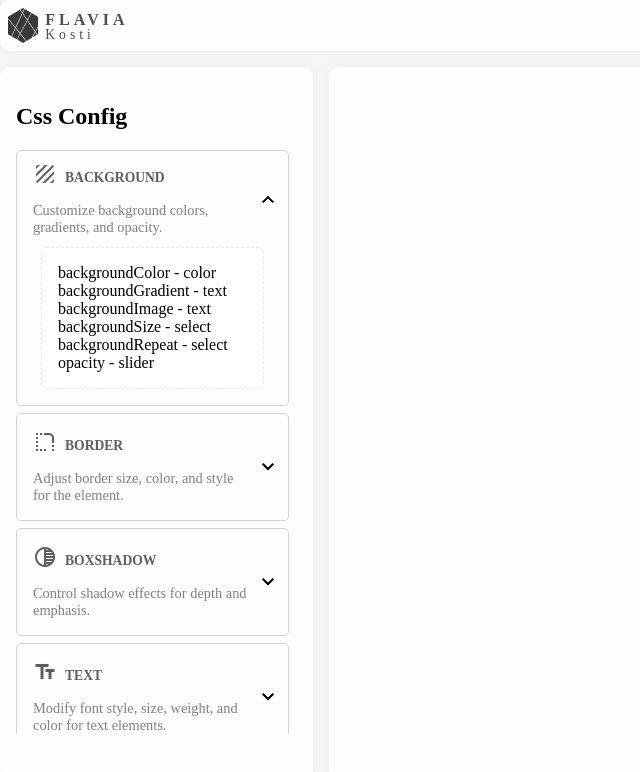
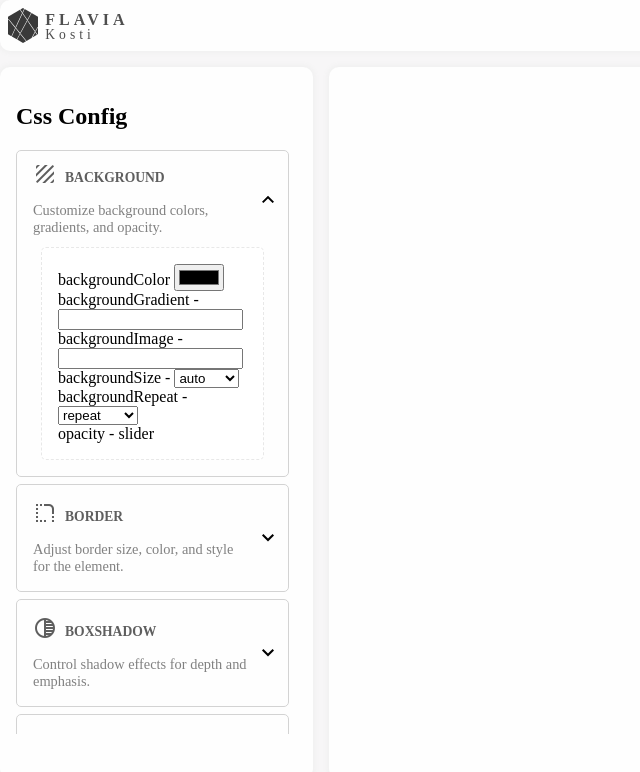
Before and after one commit to flavia3107/css-playground, an Angular app: page / in a window 1280 px wide. Both pictures are taken after a click on the button 152 px from the left and 211 px from the top of the page. Shown: the top 772 px of the page, without its empty margins (0-640 px from the left). Built offline with nearby package versions, Linux system fonts and the light colour scheme.

Commit message:
Css Playground: Config P1

```diff
--- a/src/app/app.config.ts
+++ b/src/app/app.config.ts
@@ -51,7 +51,39 @@ export const STATES = {
 	]
 }
 
-export const CSS_CONFIG = [
+interface BaseProperty {
+	name: string;
+	value: string | number | boolean;
+	label?: string;
+	unit?: string;
+}
+
+interface SimpleProperty extends BaseProperty {
+	type: 'color' | 'text' | 'number' | 'range' | 'slider' | 'toggle';
+	min?: number;
+	max?: number;
+	step?: number;
+}
+
+interface SelectProperty extends BaseProperty {
+	type: 'select';
+	options: string[];
+}
+
+interface BooleanProperty extends BaseProperty {
+	type: 'boolean';
+}
+
+export type CSSProperty = SimpleProperty | SelectProperty | BooleanProperty;
+
+export interface CSSSection {
+	section: string;
+	icon: string;
+	summary: string;
+	properties: CSSProperty[];
+}
+
+export const CSS_CONFIG: CSSSection[] = [
 	{
 		section: 'background',
 		icon: 'texture',
@@ -112,10 +144,10 @@ export const CSS_CONFIG = [
 		icon: 'border_outer',
 		summary: 'Set element dimensions and internal/external spacing.',
 		properties: [
-			{ name: 'width', value: '300px', type: 'slider', unit: 'px', min: 50, max: 800, box: 'dimension' },
-			{ name: 'height', value: '200px', type: 'slider', unit: 'px', min: 50, max: 600, box: 'dimension' },
-			{ name: 'padding', value: '16px', type: 'box-editor', unit: 'px', box: 'padding' },
-			{ name: 'margin', value: '8px', type: 'box-editor', unit: 'px', box: 'margin' }
+			{ name: 'width', value: '300px', type: 'slider', unit: 'px', min: 50, max: 800 },
+			{ name: 'height', value: '200px', type: 'slider', unit: 'px', min: 50, max: 600 },
+			{ name: 'padding', value: '16px', type: 'text', unit: 'px' },
+			{ name: 'margin', value: '8px', type: 'text', unit: 'px' }
 		]
 	},
 	{
--- a/src/app/components/css-configs/css-configs.component.html
+++ b/src/app/components/css-configs/css-configs.component.html
@@ -14,19 +14,31 @@
 
 			@switch (property.type) {
 			@case ('color') {
-			<div>{{property.name}} - {{property.type}}</div>
+			<div>
+				{{property.name}}
+				<input type="color" class="input-color" />
+			</div>
 			}
 			@case ('range') {
 			<div>{{property.name}} - {{property.type}}</div>
 			}
 			@case ('text') {
-			<div>{{property.name}} - {{property.type}}</div>
+			<div>{{property.name}} - <input type="text" />
+			</div>
 			}
 			@case ('select') {
-			<div>{{property.name}} - {{property.type}}</div>
+			<div>{{property.name}} -
+				<select class="input-select">
+					@for (option of property?.options; track option) {
+					<option [value]="option">{{ option }}</option>
+					}
+				</select>
+			</div>
 			}
 			@case ('toggle') {
-			<div>{{property.name}} - {{property.type}}</div>
+			<div>{{property.name}} -
+
+			</div>
 			}
 			@case ('slider') {
 			<div>{{property.name}} - {{property.type}}</div>
```
